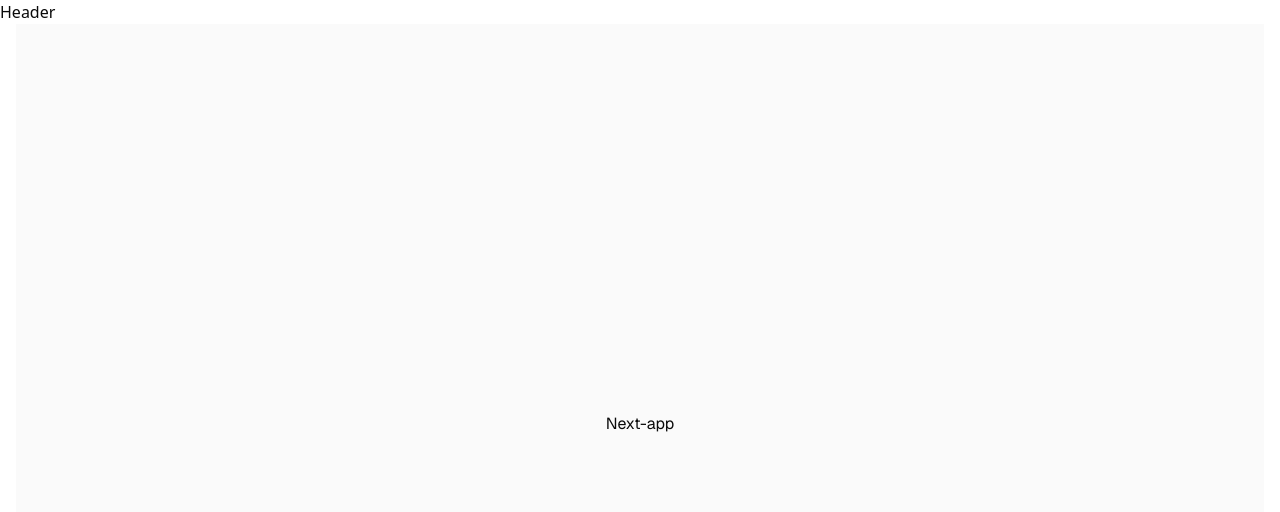
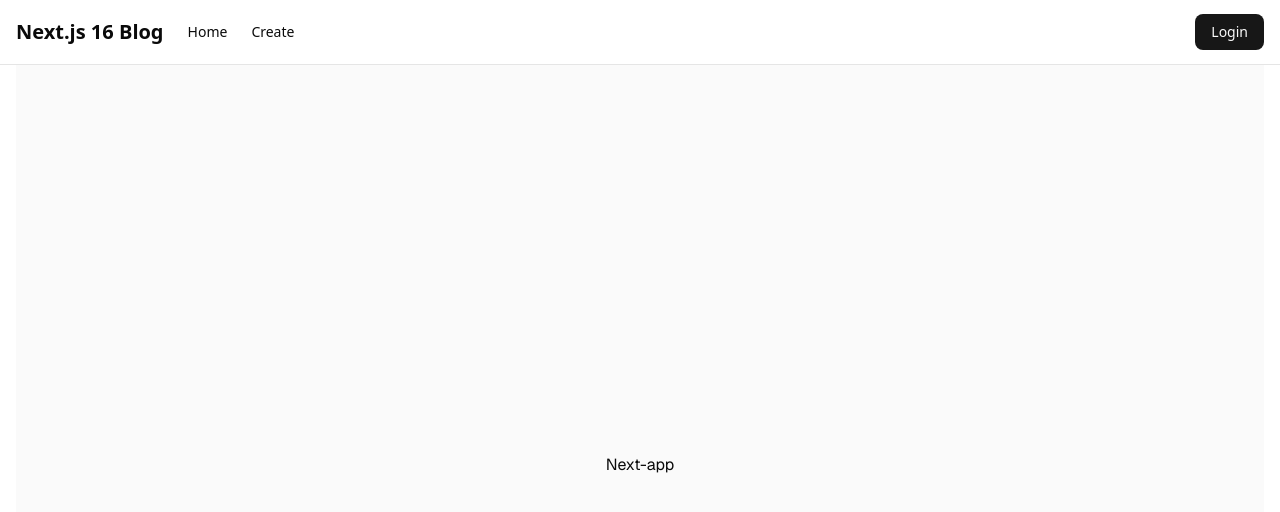
Before and after one commit to dndmein-rgb/Blog-app, a Next.js app: page / in a window 1280 px wide. Shown: the top 512 px of the page. Built offline with nearby package versions, Linux system fonts and the light colour scheme.

Commit message:
Implement complete header component with navigation and authentication

```diff
--- a/src/components/layout/header.tsx
+++ b/src/components/layout/header.tsx
@@ -1,10 +1,58 @@
-"use client"
+"use client";
 
-function Header(){
-    return(
-        <div className="">
-            Header
+import { cn } from "@/lib/utils";
+import Link from "next/link";
+import { Button } from "../ui/button";
+import { useRouter } from "next/navigation";
+
+function Header() {
+  const navItems = [
+    {
+      label: "Home",
+      href: "/",
+    },
+    {
+      label: "Create",
+      href: "/post/create",
+    },
+  ];
+  const router = useRouter();
+  return (
+    <header className="border-b bg-background sticky top-0 z-10">
+      <div className="container mx-auto px-4 h-16 flex items-center justify-between">
+        <div className="flex items-center gap-6">
+          <Link href={"/"} className="font-bold text-xl">
+            Next.js 16 Blog
+          </Link>
+          <nav className="hidden md:flex items-center gap-6">
+            {navItems.map((navItem) => (
+              <Link
+                href={navItem.href}
+                key={navItem.href}
+                className={cn(
+                  "text-sm font-medium transition-colors hover:text-primary ",
+                )}
+              >
+                {navItem.label}
+              </Link>
+            ))}
+          </nav>
         </div>
-    )
+        <div className="flex items-center gap-4 ">
+          <div className="hidden md:block">
+            {/* Keep a placeholder for search*/}
+          </div>
+          {/*Placeholder for theme toggle */}
+          <div className="flex items-center gap-2">
+            <Button className="cursor-pointer"
+              onClick={() => router.push("/auth")}
+              variant={"default"}
+
+            >Login</Button>
+          </div>
+        </div>
+      </div>
+    </header>
+  );
 }
 export default Header;
```
Also changed, not shown: src/components/auth/login-form.tsx (added).
